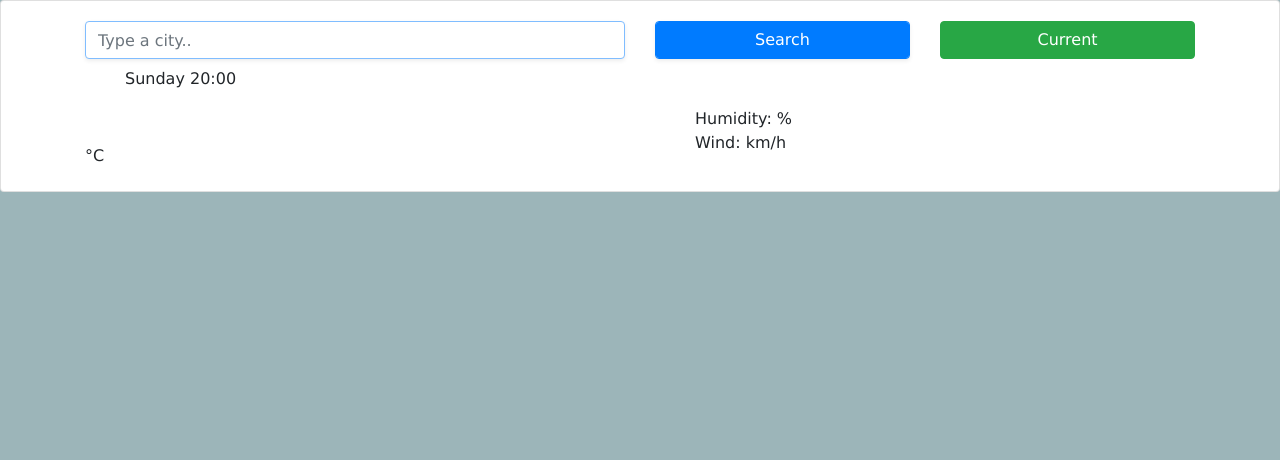
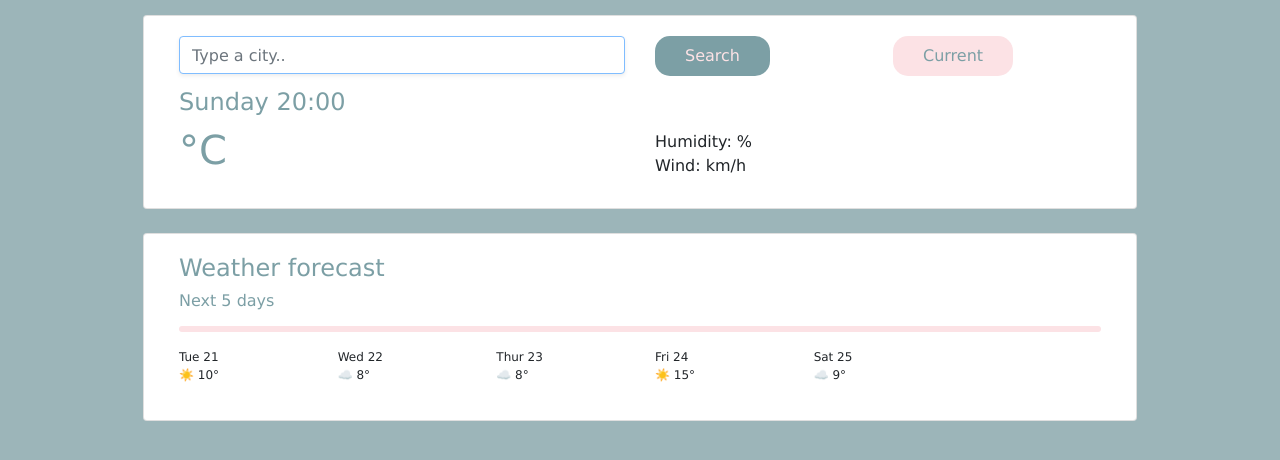
Before and after one commit to IsabellaFeodoraSchuetze/my-workshop-project, a plain HTML site: page index.html in a window 1280 px wide. Drawn offline with nearby package versions, Linux system fonts and the light colour scheme; no server answers.

Commit message:
Editing styling

```diff
--- a/index.html
+++ b/index.html
@@ -10,6 +10,7 @@
     <title>SheCodes Projekt</title>
 </head>
 <body>
+    <div id="wrap">
 <div class="row">
     <div class="col-sm-12">
         <div class="card">
@@ -33,12 +34,12 @@
                 <input
                   type="submit"
                   value="Search"
-                  class="form-control btn btn-primary shadow-sm w-100"
+                  class="button-search"
                 />
               </div>
               <div class="col-3">
                 <button
-                  class="btn btn-success w-100"
+                  class="button-current"
                   id="current-location-button"
                 >
                   Current
@@ -56,7 +57,7 @@
               <div class="clearfix">
                 <div class="float-left">
                   <span class="temperature" id="temperature"></span
-                  ><span class="units">°C</span>
+                  ><span class="temperature">°C</span>
                 </div>
               </div>
             </div>
@@ -69,11 +70,55 @@
           </div>
         </div>
       </div>
-
    </div>
         </div>
       </div>
     </div>
+<br>
+ <div class="row">
+        <div class="col-sm-12">
+          <div class="card">
+            <div class="card-body">
+                <div class="container">
+                  <h2>Weather forecast</h2>
+                  <h3>Next 5 days</h3>
+                  <hr class="rounded">
+                  <div class="row">
+
+                    <div class="col-2">
+                      <p>Tue 21</br>
+                      ☀️ 10°
+                      </p>
+                    </div>
+
+                    <div class="col-2">
+                      <p>Wed 22</br>
+                      ☁️ 8°
+                      </p>
+                    </div>
+
+                    <div class="col-2">
+                      <p>Thur 23</br>
+                        ☁️ 8°
+                        </p>
+                    </div>
+
+                    <div class="col-2">
+                      <p>Fri 24</br>
+                      ☀️ 15°
+                      </p>
+                    </div>
+
+                    <div class="col-2">
+                      <p>Sat 25</br>
+                        ☁️ 9°
+                        </p>
+                      </div>
+                    </div>
+                  </div>
+              </div>
+</div>
+
     <script src="src/script.js"></script>
   </body>
   </html>
--- a/src/style.css
+++ b/src/style.css
@@ -10,6 +10,30 @@ body {
     margin: auto;
     padding: 15px;
   }
+
+  h1 {
+    color:#7c9fa5;
+    font-size: 24px;
+    font-weight: 400;
+  }
+
+  ul {
+    margin: 0 0 10px;
+    padding: 0;
+  }
+
+ #date {
+  color:#7c9fa5;
+  font-size: 24px;
+  font-weight: 400;
+}
+
+#description {
+  color:#7c9fa5;
+  font-size: 24px;
+  font-weight: 400;
+}
+
 
   h2 {
     font-size: 24px;
@@ -50,7 +74,39 @@ body {
 
   .temperature {
     color:#7c9fa5;
-    font-size: 64px;
+    font-size: 40px;
     font-weight: 400;
     line-height: 1;
   }
+
+.button-search {
+    background: #7c9fa5;
+    color: #fce2e5;
+    font-size: 16px;
+    padding: 8px 30px;
+    border-radius: 15px;
+    transition: all 200ms ease;
+    cursor: pointer;
+    border: none;
+  }
+
+  button:hover {
+    background: #fce2e5;
+    color: #7c9fa5;
+  }
+
+  .button-current {
+    background: #fce2e5;
+    color: #7c9fa5;
+    font-size: 16px;
+    padding: 8px 30px;
+    border-radius: 15px;
+    transition: all 200ms ease;
+    cursor: pointer;
+    border: none;
+  }
+
+  button:hover {
+    background: #7c9fa5;
+    color: #fce2e5;
+  }
```
